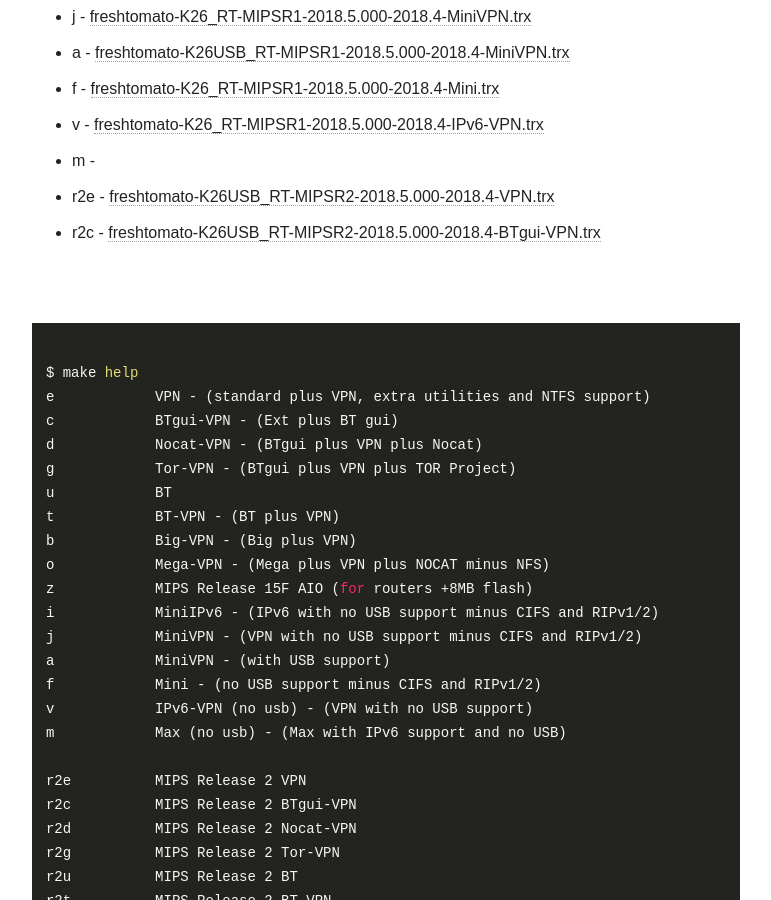
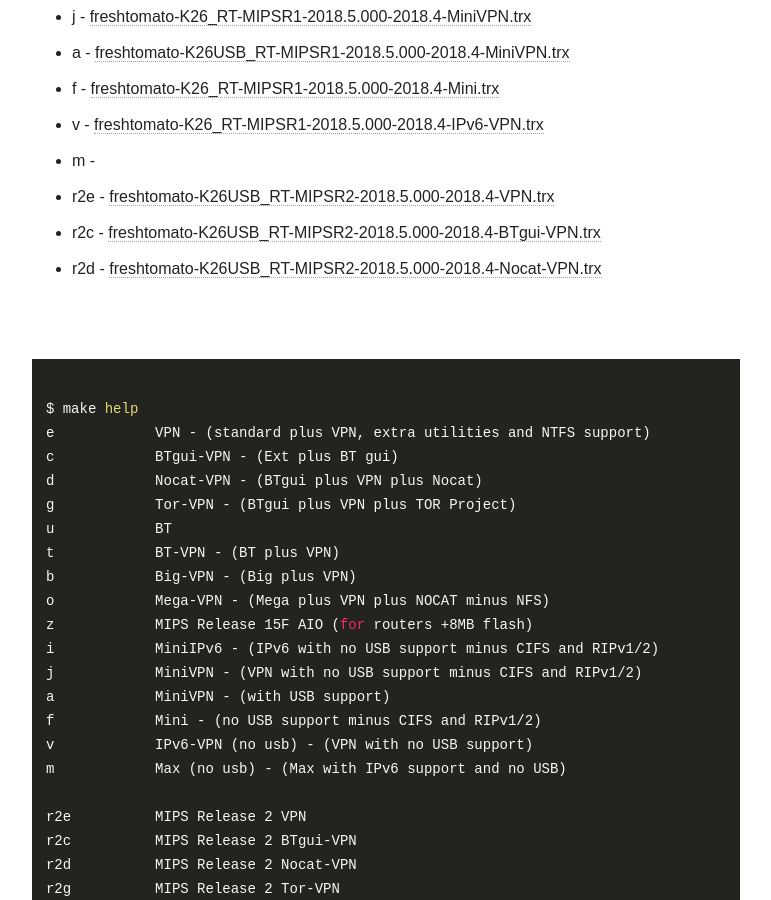
Before and after one commit to oglopss/freshtomato-mips-ci-jekyll, a Jekyll site: the page built from index.html, in a window 1280 px wide and 900 px high, scrolled down 991 px. Shown: the whole window, without its empty margins (254-1025 px from the left). Built offline with Jekyll 4.4.1, drawn with Linux system fonts in a browser that asks for light colours; nearby versions of some CDN libraries.

Commit message:
Travis build 40 r2d pushed to gh-pages

```diff
--- a/_data/ss.yml
+++ b/_data/ss.yml
@@ -17,3 +17,4 @@
   - 0012 a freshtomato-K26USB_RT-MIPSR1-2018.5.000-2018.4-MiniVPN.trx
   - 0016 r2e freshtomato-K26USB_RT-MIPSR2-2018.5.000-2018.4-VPN.trx
   - 0017 r2c freshtomato-K26USB_RT-MIPSR2-2018.5.000-2018.4-BTgui-VPN.trx
+  - 0018 r2d freshtomato-K26USB_RT-MIPSR2-2018.5.000-2018.4-Nocat-VPN.trx
```
Also changed, not shown: 1 other file.
